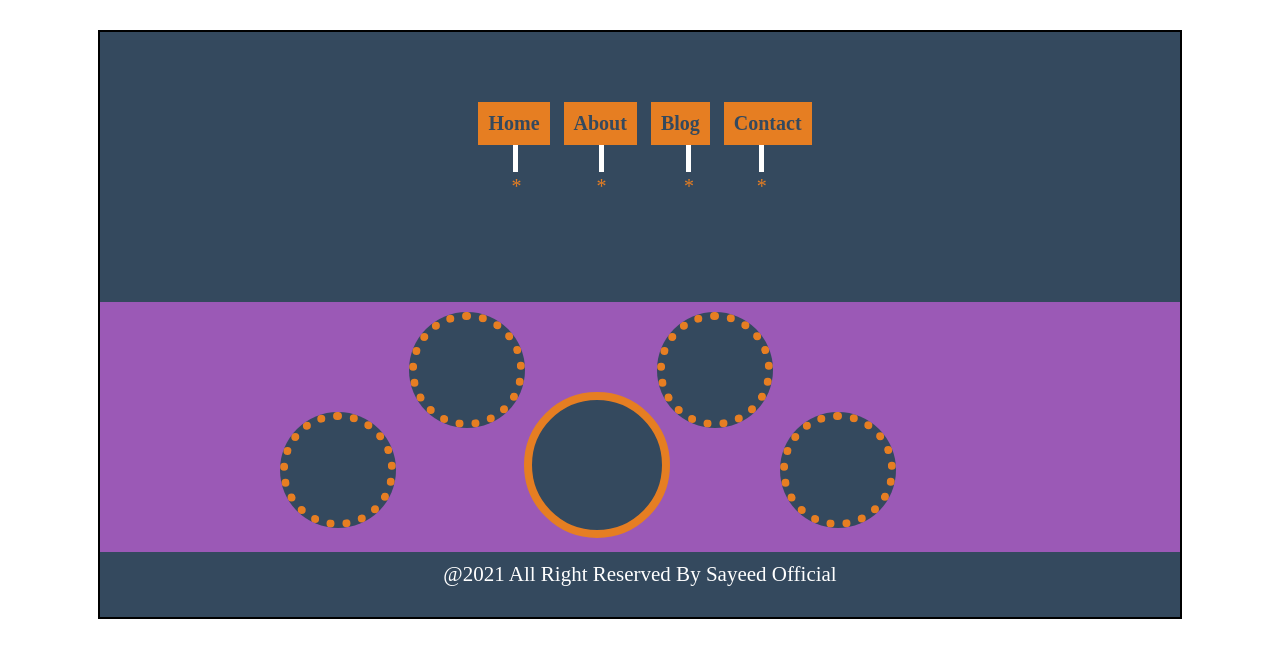
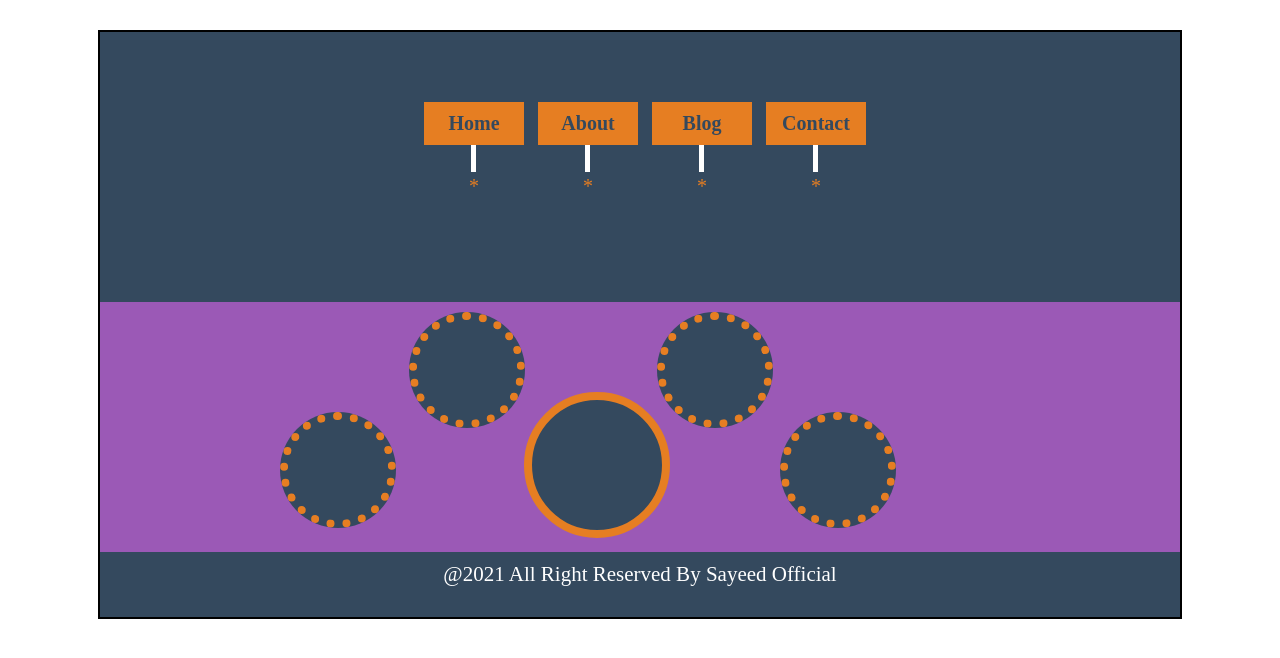
Before and after one commit to mdriday/Assignment-class-16, a plain HTML site: page index.html in a window 1280 px wide. Drawn offline with Linux system fonts and the light colour scheme.

Commit message:
Update style.css

```diff
--- a/style.css
+++ b/style.css
@@ -28,12 +28,13 @@ body{
 	text-decoration: none;
 	margin-left: 10px;
 	font-weight: 600;
+	width: 80px;
 }
 .list1 {
 	max-width: 5px;
 	height: 27px;
 	background: #fff;
-	margin-left: 45px;
+	margin-left: 57px;
 	position: relative;
 }
 .list1 span {
```
